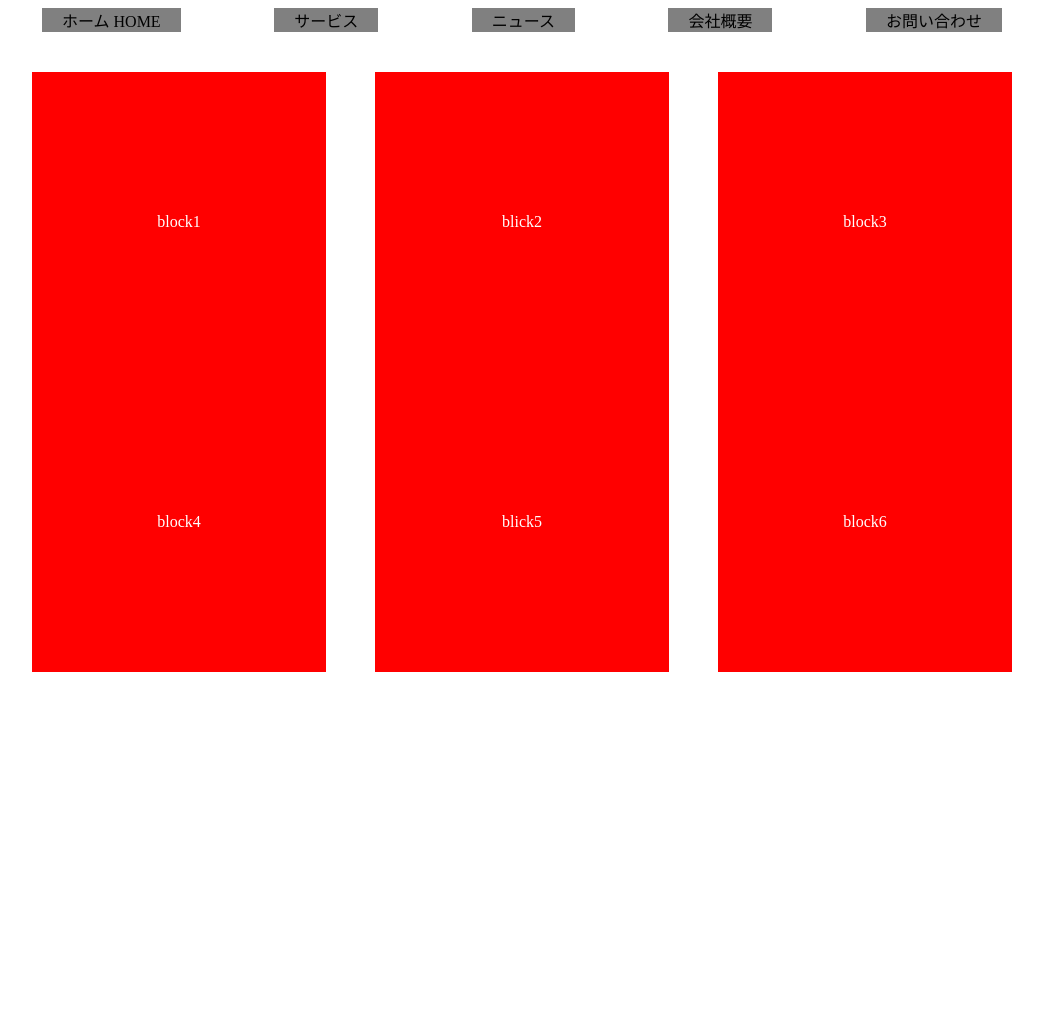
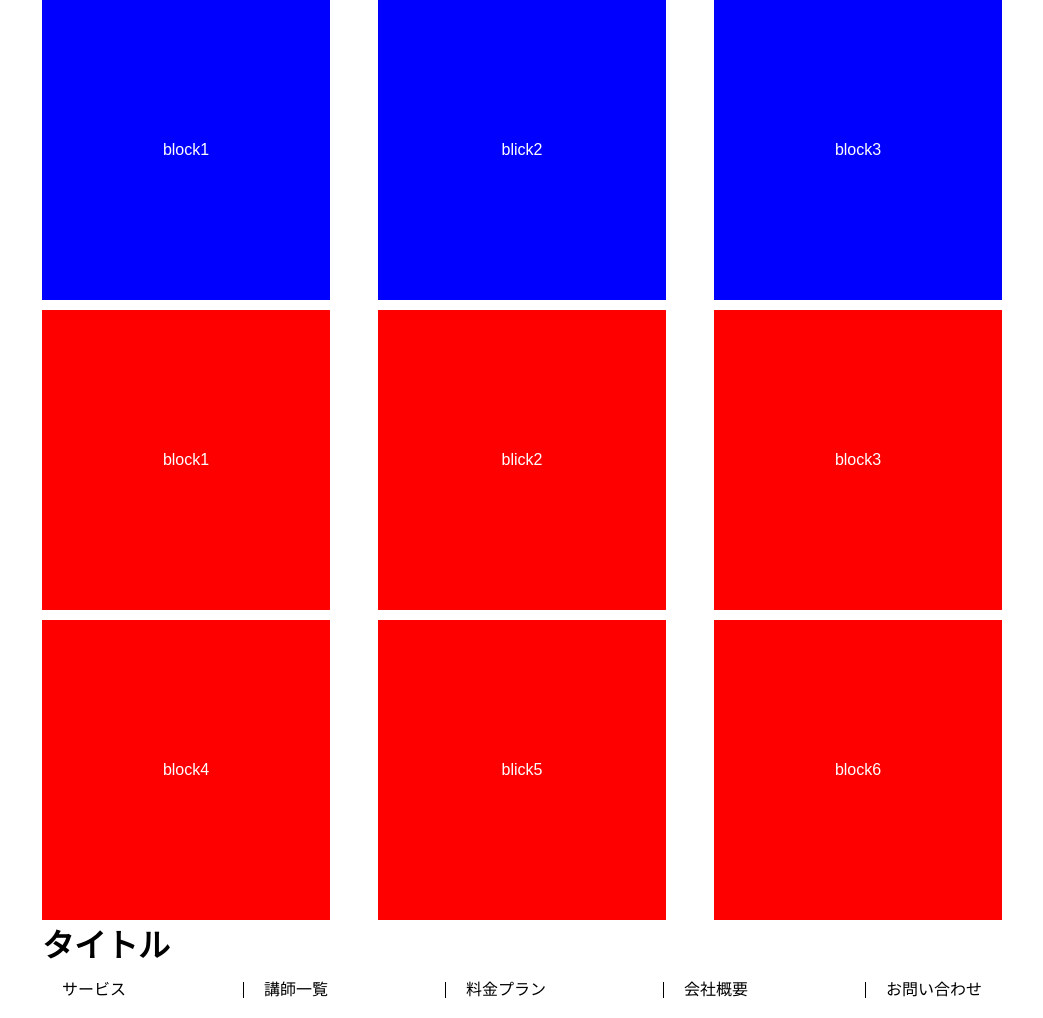
Before and after one commit to mayumi-tanaka74/dezasuta, a plain HTML site: page Kadai2_01/index.html in a window 1280 px wide. Shown: the whole page, without its empty margins (118-1161 px from the left). Before the commit the page ends 800 px from the top, so only its background shows below. Drawn offline with Linux system fonts and the light colour scheme.

Commit message:
第2回課題

```diff
--- a/2023.4.25/css/style.css
+++ /dev/null
@@ -1,43 +0,0 @@
-@charset "utf-8";
-
-ul {
-  display: flex;
-  justify-content: space-between;
-  align-items: center;
-  list-style: none;
-  max-width: 960px;
-  margin: 0 auto 40px;
-  padding-left: 0;
-}
-
-ul li {
-  padding: 0 20px;
-  background-color: gray;
-}
-
-.wrap {
-  display: flex;
-  justify-content: space-between;
-  flex-wrap: wrap;
-  max-width: 980px;
-  margin: 0 auto;
-}
-
-.wrap div {
-  width: 30%;
-  height: 300px;
-  background: red;
-  color: #fff;
-  text-align: center;
-  line-height: 300px;
-}
-
-@media screen and (max-width: 767px) {
-  .wrap {
-    display: block;
-  }
-  .wrap div {
-    width: 100%;
-    margin-bottom: 20px;
-  }
-}
--- /dev/null
+++ b/Kadai2_01/css/style.css
@@ -0,0 +1,109 @@
+@charset "utf-8";
+
+/* cssリセット */
+
+/*利用するタグによってこちらの内容は増やす*/
+
+html,
+body,
+h1,
+h2,
+h3,
+p,
+dl,
+dt,
+dd,
+ul,
+li {
+  margin: 0;
+  padding: 0;
+  line-height: 1;
+  color: #000;
+  font-family: "游ゴシック体", YuGothic, "游ゴシック", "Yu Gothic", "メイリオ",
+    "Hiragino Kaku Gothic ProN", "Hiragino Sans", sans-serif;
+}
+
+a {
+  text-decoration: none;
+  color: inherit;
+}
+
+ul {
+  list-style: none;
+}
+
+img {
+  max-width: 100%;
+  vertical-align: bottom;
+  border: none;
+}
+
+.wrap-blue {
+  display: flex;
+  justify-content: space-between;
+  flex-wrap: wrap;
+  max-width: 960px;
+  margin: 0 auto;
+}
+
+.wrap-blue div {
+  width: 30%;
+  height: 300px;
+  background: blue;
+  color: #fff;
+  text-align: center;
+  line-height: 300px;
+  margin-bottom: 10px;
+}
+
+.wrap-red {
+  display: flex;
+  justify-content: space-between;
+  flex-wrap: wrap;
+  max-width: 960px;
+  margin: 0 auto;
+}
+
+.wrap-red div {
+  width: 30%;
+  height: 300px;
+  background: red;
+  color: #fff;
+  text-align: center;
+  line-height: 300px;
+  margin-bottom: 10px;
+}
+
+.title {
+  display: flex;
+  justify-content: space-between;
+  flex-wrap: wrap;
+  max-width: 960px;
+  margin: 0 auto;
+}
+
+ul {
+  display: flex;
+  justify-content: space-between;
+  flex-wrap: wrap;
+  max-width: 960px;
+  margin: 20px auto;
+}
+
+ul li {
+  padding: 0 20px;
+}
+
+li + li {
+  border-left: 1px solid black;
+}
+
+@media screen and (max-width: 767px) {
+  .wrap {
+    display: block;
+  }
+  .wrap div {
+    width: 100%;
+    margin-bottom: 20px;
+  }
+}
--- a/2023.4.25/index.html
+++ b/Kadai2_01/index.html
@@ -6,24 +6,19 @@
     <meta http-equiv="X-UA-Compatible" content="IE=edge">
     <meta name="viewport" content="width=device-width, initial-scale=1.0">
     <title>第2回</title>
-    <meta name="description" content="第2回目です。">
+    <meta name="description" content="第2回目の課題です。">
     <link rel="stylesheet" href="css/style.css">
 </head>
 
 <body>
 
+    <div class="wrap-blue">
+        <div>block1</div>
+        <div>blick2</div>
+        <div>block3</div>
+    </div>
 
-    <ul>
-        <li>ホーム
-            HOME</li>
-        <li>サービス</li>
-        <li>ニュース</li>
-        <li>会社概要</li>
-        <li>お問い合わせ</li>
-    </ul>
-
-
-    <div class="wrap">
+    <div class="wrap-red">
         <div>block1</div>
         <div>blick2</div>
         <div>block3</div>
@@ -32,6 +27,18 @@
         <div>block6</div>
     </div>
 
+    <div class="title">
+        <h1>タイトル</h1>
+    </div>
+
+    <ul>
+        <li>サービス</li>
+        <li>講師一覧</li>
+        <li>料金プラン</li>
+        <li>会社概要</li>
+        <li>お問い合わせ</li>
+    </ul>
+
 </body>
 
 </html>
```
Also changed, not shown: 3 other files.
